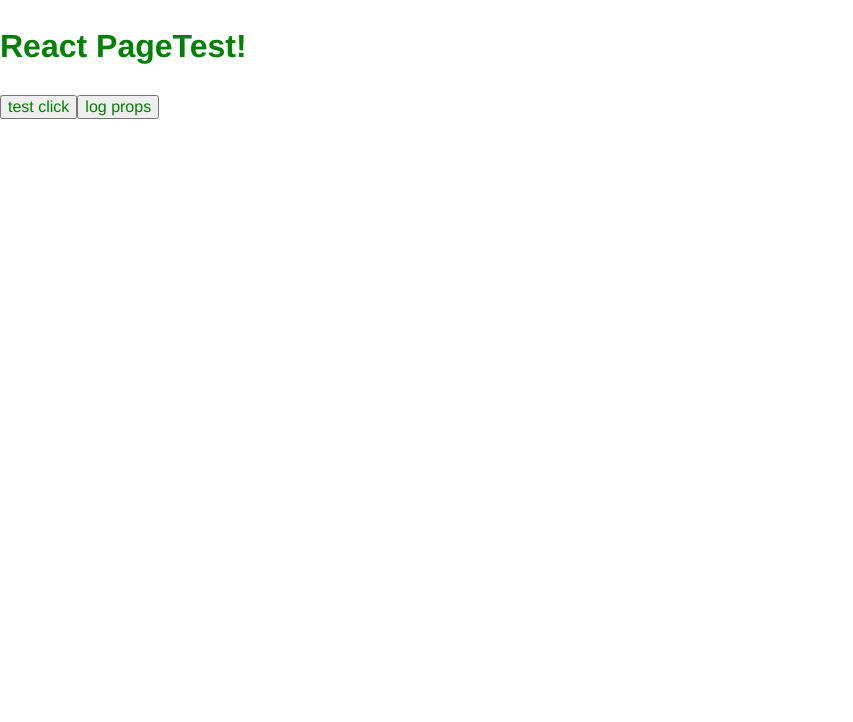
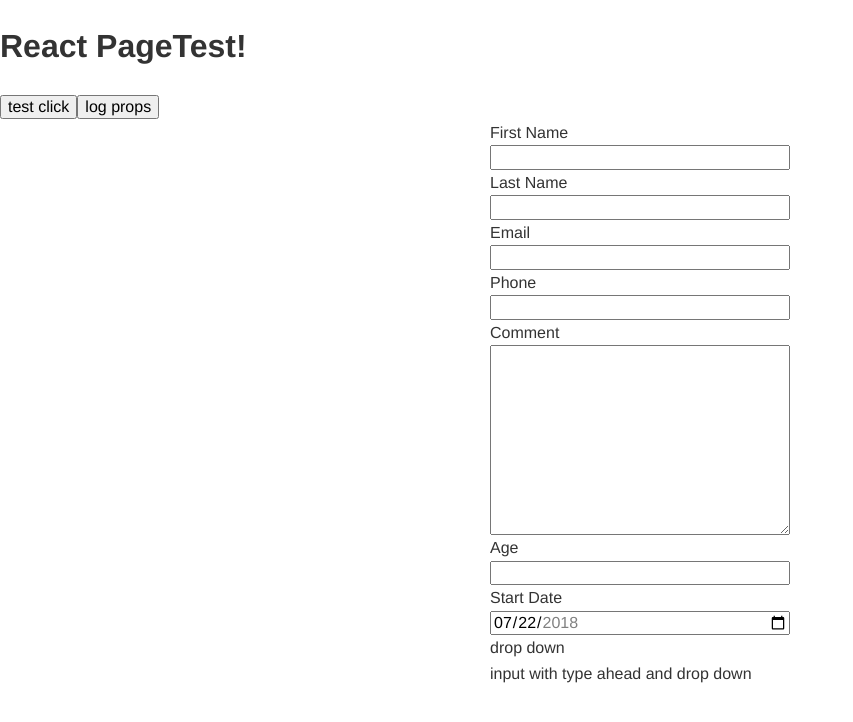
Before and after one commit to alancurtis5000/react-webpack-sass-jest-redux-router-extras-01, a React app: page / in a window 1280 px wide. Shown: the whole page, without its empty margins (0-853 px from the left). Built offline with nearby package versions, Linux system fonts and the light colour scheme.

Commit message:
added inputs to PageTest

```diff
--- a/src/components/PageTest.js
+++ b/src/components/PageTest.js
@@ -26,6 +26,37 @@
         <h1>React PageTest!</h1>
         <button onClick={this.handleOnClick}>test click</button>
         <button onClick={this.logProps}>log props</button>
+
+        <div style={{display:"flex", justifyContent:"center", flexDirection:'column', width:'300px', margin:"auto"}}>
+
+          <label htmlFor="firstName">First Name</label>
+          <input type="text" className="firstName" id="firstName"/>
+
+          <label htmlFor="lastName">Last Name</label>
+          <input type="text" className="lastName" id="lastName"/>
+
+          <label htmlFor="email"> Email </label>
+          <input type="email" className="email" id="email"/>
+
+          <label htmlFor="phone">Phone</label>
+          <input type="tel" className="phone" id="phone"/>
+
+          <label htmlFor="comment">Comment</label>
+          <textarea className="comment" id="comment" cols="30" rows="10"></textarea>
+
+          <label htmlFor="age">Age</label>
+          <input type="number" className="age" id="age" min="1" max="130"/>
+
+          <label htmlFor="startDate">Start Date</label>
+          <input type="date" id="startDate"
+            value="2018-07-22"
+            min="2018-01-01"
+            max="2018-12-31">
+          </input>
+
+          <div>drop down</div>
+          <div> input with type ahead and drop down</div>
+        </div>
       </div>
     )
   }
--- a/src/styles/base/_base.scss
+++ b/src/styles/base/_base.scss
@@ -1,6 +1,5 @@
 * {
   box-sizing: border-box;
-  color: green
 }
 
 html {
```
